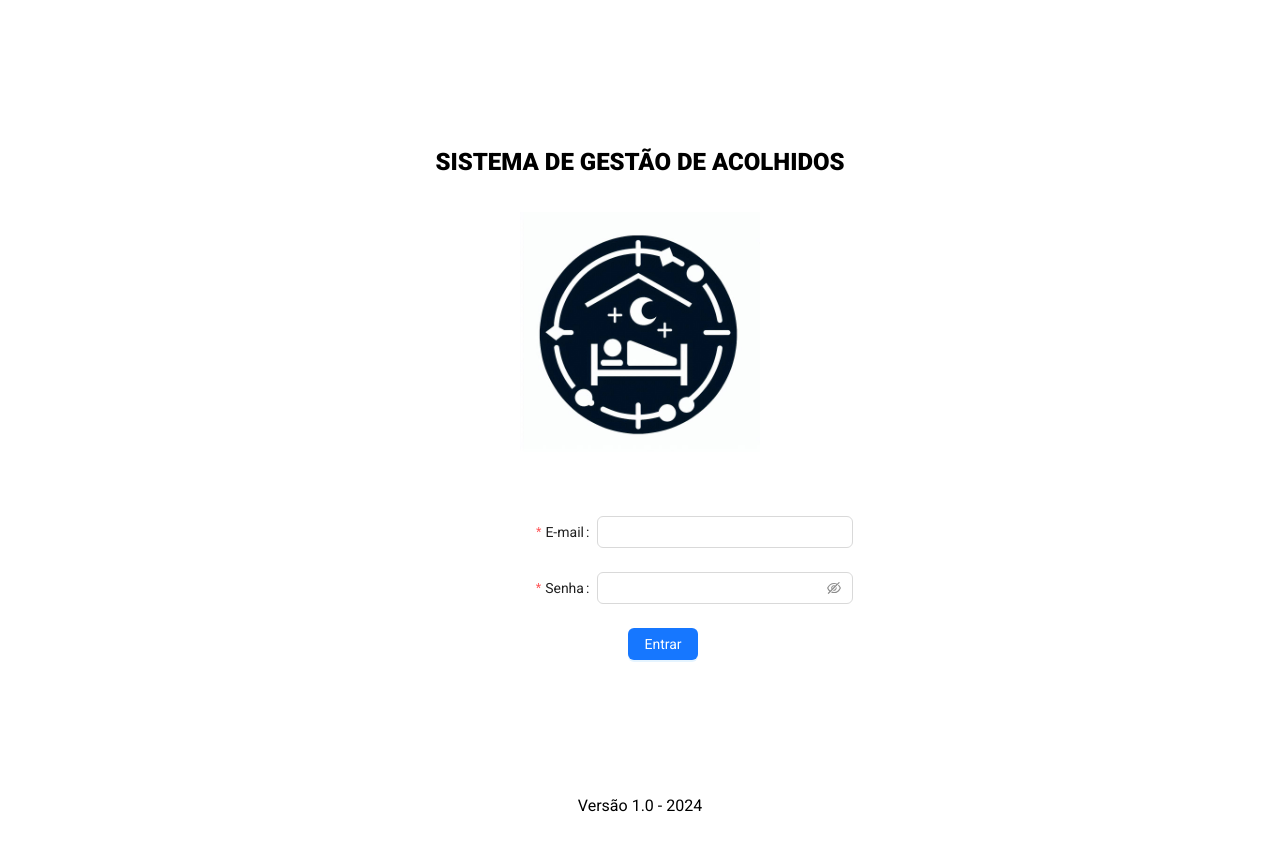
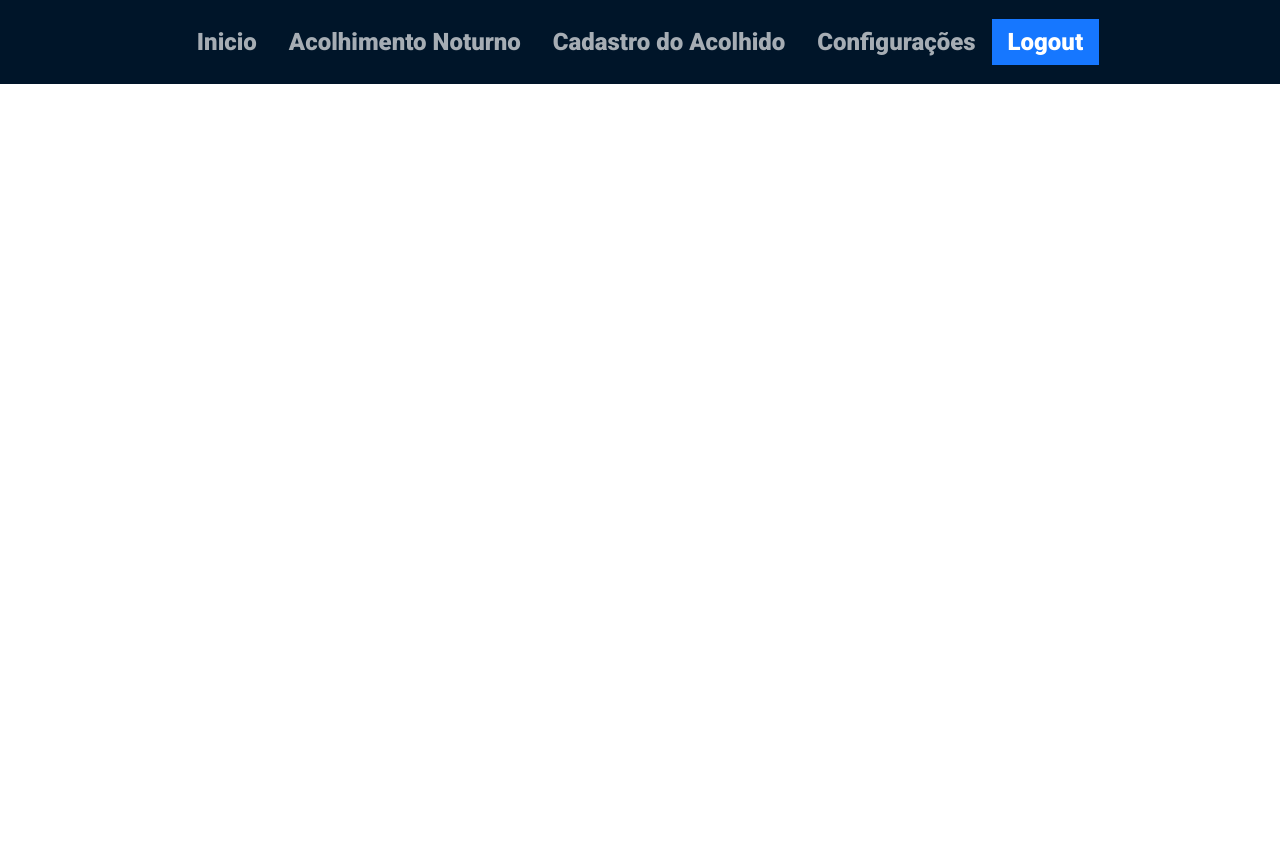
Before and after one commit to pistz/Projeto_Integrador_II, a React (Vite) app in the folder Frontend/gestao-acolhidos/: page /app in a window 1280 px wide. Shown: the top 850 px of the page. After the commit the page ends 800 px from the top, so only its background shows below. Built offline with nearby package versions, Linux system fonts and the light colour scheme.

Commit message:
basic structure

```diff
--- a/Frontend/gestao-acolhidos/index.html
+++ b/Frontend/gestao-acolhidos/index.html
@@ -2,6 +2,7 @@
 <html lang="pt-BR">
   <head>
     <meta charset="UTF-8" />
+    <link rel="icon" href='public/favicon.ico' />
     <link rel="preconnect" href="https://fonts.googleapis.com">
     <link rel="preconnect" href="https://fonts.gstatic.com" crossorigin>
     <link href="https://fonts.googleapis.com/css2?family=Roboto:ital,wght@0,100;0,300;0,400;0,500;0,700;0,900;1,100;1,300;1,400;1,500;1,700;1,900&display=swap" rel="stylesheet">
--- /dev/null
+++ b/Frontend/gestao-acolhidos/src/components/pages/Home/Home.tsx
@@ -0,0 +1,22 @@
+import React from 'react'
+import welcome from '../../../assets/logo1.jpeg'
+import { imgStyle, innerDivStyle, mainDivStyle } from './styles.ts'
+
+export const Home:React.FC = () =>{
+
+    return (
+        <>
+            <div style={mainDivStyle}>
+                <h1>
+                    Gestão de Acolhidos
+                </h1>
+                <div style={innerDivStyle}>
+                    <img style={imgStyle} src={welcome} alt="welcome"/>
+                </div>
+                <p>
+                    versão 1.0
+                </p>
+            </div>
+        </>
+    )
+}
--- /dev/null
+++ b/Frontend/gestao-acolhidos/src/components/pages/Home/styles.ts
@@ -0,0 +1,24 @@
+export const innerDivStyle:React.CSSProperties =  {
+    display: 'flex',
+    alignItems: 'center',
+    justifyContent: 'center',
+    alignContent: 'center',
+    marginTop: '2rem',
+    flexDirection:'column'
+}
+
+export const imgStyle:React.CSSProperties = {
+    width: '50%',
+    height: 'auto',
+    borderRadius:'100% 100%',
+    marginTop:'5rem'
+}
+
+export const mainDivStyle:React.CSSProperties = {
+    display: 'flex',
+    flexDirection:'column',
+    justifyContent:'center',
+    alignItems:'center',
+    margin:'0 auto',
+    height:'95vh'
+}
--- a/Frontend/gestao-acolhidos/src/components/pages/Login/Login.tsx
+++ b/Frontend/gestao-acolhidos/src/components/pages/Login/Login.tsx
@@ -3,34 +3,41 @@ import type { FormProps } from 'antd';
 import { Button, Form, Input } from 'antd';
 import {FieldType} from "./types.ts";
 import {
+    buttonsFormStyles,
+    formStyles,
     LoginButtonStyle,
-    LoginFormStyle,
+    LoginFormStyle, loginFormStyles,
     LoginH2Style,
-    LoginInputStyle,
     LoginSpanStyle,
     MainContainer
 } from "./styles.ts";
 import logo from '../../../assets/logo1.jpeg'
+import {NavigateFunction, useNavigate} from "react-router-dom";
+
+
+
+export const Login:React.FC = () => {
+    const navigate:NavigateFunction = useNavigate()
 
 
     const onFinish: FormProps<FieldType>['onFinish'] = (values) => {
         console.log('Success:', values);
+        navigate('/app/home')
+
     };
 
     const onFinishFailed: FormProps<FieldType>['onFinishFailed'] = (errorInfo) => {
         console.log('Failed:', errorInfo);
     };
 
-export const Login:React.FC = () => {
     return (
         <>
             <MainContainer>
-                <h2 style={LoginH2Style}>SISTEMA DE GESTÃO DE ACOLHIDOS</h2>
-                <img alt={"Logo"} src={logo} style={{width: '15rem', margin: '1rem 1rem'}}/>
+                <h2 style={LoginH2Style}>GESTÃO DE ACOLHIDOS</h2>
+                <img alt={"Logo"} src={logo} style={{width: '15rem', margin: '1rem 1rem', borderRadius:"100% 100%"}}/>
+                <div style={loginFormStyles}>
                 <Form
                     name="basic"
-                    labelCol={{span: 8}}
-                    wrapperCol={{span: 16}}
                     style={LoginFormStyle}
                     initialValues={{remember: true}}
                     onFinish={onFinish}
@@ -44,7 +51,7 @@ export const Login:React.FC = () => {
                     >
                         <Input
                             type="email"
-                            style={LoginInputStyle}
+                            style={formStyles}
                         />
                     </Form.Item>
 
@@ -54,16 +61,17 @@ export const Login:React.FC = () => {
                         rules={[{required: true, message: 'Coloque sua senha!'}]}
                     >
                         <Input.Password
-                            style={LoginInputStyle}
+                            style={formStyles}
                         />
                     </Form.Item>
 
-                    <Form.Item wrapperCol={{offset: 8, span: 16}}>
+                    <Form.Item style={buttonsFormStyles}>
                         <Button type="primary" htmlType="submit" style={LoginButtonStyle}>
                             Entrar
                         </Button>
                     </Form.Item>
                 </Form>
+                </div>
             <span style={LoginSpanStyle}>Versão 1.0 - {new Date().getFullYear()}</span>
             </MainContainer>
         </>
--- a/Frontend/gestao-acolhidos/src/components/pages/Login/styles.ts
+++ b/Frontend/gestao-acolhidos/src/components/pages/Login/styles.ts
@@ -16,9 +16,17 @@ export const LoginInputStyle:React.CSSProperties = {
     position:'relative',
     width:'16rem',
 }
+export const loginFormStyles:React.CSSProperties = {
+    display:'flex',
+    flexDirection:'column',
+    margin:'1rem 1rem',
+    position:'relative',
+    alignContent:'center',
+    justifyContent:'center'
+}
 
 export const LoginFormStyle:React.CSSProperties = {
-    maxWidth: 40 ,
+    maxWidth: 60 ,
     display:'flex',
     flexDirection:'column',
     alignItems:'center',
@@ -26,10 +34,27 @@ export const LoginFormStyle:React.CSSProperties = {
     margin:'3rem auto',
 }
 
+
+export const formStyles:React.CSSProperties = {
+    padding:'0 1rem',
+    height:'2rem',
+    width:'20rem',
+}
+
+export const buttonsFormStyles:React.CSSProperties = {
+    display:'flex',
+    flexDirection:"row",
+    alignItems:'center',
+    justifyContent:'center',
+    textAlign:'center',
+}
+
 export const LoginButtonStyle:React.CSSProperties = {
+    margin:'0.5rem 1rem',
+    height:'2rem',
     position:'relative',
-    alignSelf:'center',
-    justifySelf:'center'
+    width:'12rem',
+    backgroundColor:'#272B2A'
 }
 
 export const LoginH2Style:React.CSSProperties = {
--- /dev/null
+++ b/Frontend/gestao-acolhidos/src/components/shared/Layout/AppLayout.tsx
@@ -0,0 +1,49 @@
+import React from 'react';
+import {Layout, Menu} from "antd";
+import {NavigateFunction, useNavigate} from "react-router-dom";
+import {Router} from "../../../routes/Routes.tsx";
+
+interface IAppLayout {
+    children:React.ReactNode,
+    menu:Router[]
+}
+
+
+export const AppLayout:React.FC<IAppLayout> = ({children, menu}) => {
+    const navigate:NavigateFunction = useNavigate();
+
+    const menuItems = menu?.map((item: { label: string; }, index:number) =>({
+        key:index.toString(),
+        label:`${item?.label}`
+    }));
+
+    const handleRedirect = (pages:Router[], key:string) =>{
+        if(pages){
+            const index = Number(key);
+            navigate(`${pages[index]?.path}`);
+        }
+    }
+
+    const selectedLogout = (menu:Router[]):string[] =>{
+        return menu.map((value,index) => value.path === 'logout' ? index.toString() : '0')
+            .filter(e => e !== '0')
+    }
+
+    return (
+        <Layout >
+                <Menu
+                    triggerSubMenuAction={"click"}
+                    style={{fontWeight:'900', justifyContent:'center', fontSize:'x-large', padding:'1.2rem 0'}}
+                    selectable={false}
+                    selectedKeys={selectedLogout(menu)}
+                    mode={"horizontal"}
+                    theme={"dark"}
+                    items={menuItems}
+                    onClick={(e)=>{
+                        handleRedirect(menu, e.key);
+                    }}
+                />
+            {children}
+        </Layout>
+    );
+};
--- /dev/null
+++ b/Frontend/gestao-acolhidos/src/components/shared/Structure/Structure.tsx
@@ -0,0 +1,19 @@
+import React from 'react';
+// import {filteredRoutes} from "../../../routes/Routes.tsx";
+import {AppLayout} from "../Layout/AppLayout.tsx";
+import {Outlet} from "react-router-dom";
+import {routes} from "../../../routes/Routes.tsx";
+
+export const Structure:React.FC = () => {
+
+    //TODO - incluir context hook
+    // const filteredMenu = filteredRoutes(userRole);
+
+    return (
+        <>
+            <AppLayout menu={routes}>
+                <Outlet />
+            </AppLayout>
+        </>
+    );
+};
--- a/Frontend/gestao-acolhidos/src/routes/Routes.tsx
+++ b/Frontend/gestao-acolhidos/src/routes/Routes.tsx
@@ -1,16 +1,59 @@
 import React from 'react';
 import {BrowserRouter, Route, Routes} from "react-router-dom";
 import {Login} from "../components/pages/Login/Login.tsx";
+import {Home} from "../components/pages/Home/Home.tsx";
+import {Structure} from "../components/shared/Structure/Structure.tsx";
+import {Button} from "antd";
 
-// const routes = [
-//     {
-//         path:"home",
-//         element:<></>,
-//         role:['ADMIN', 'BOARD', 'SECRETARY']
-//     }
-// ];
+export type Router = {
+    label:string,
+    path:string,
+    element:React.ReactElement,
+    role:string[]
+}
+export const routes:Router[] = [
+    {
+        label:'Inicio',
+        path:"home",
+        element:<Home />,
+        role:['ADMIN', 'BOARD', 'SECRETARY']
+    },
+    {
+        label:'Acolhimento Noturno',
+        path:"reception",
+        element:<Home />,
+        role:['ADMIN', 'BOARD', 'SECRETARY']
+    },
+    {
+        label:'Cadastro do Acolhido',
+        path:"hosted",
+        element:<Home />,
+        role:['ADMIN', 'BOARD', 'SECRETARY']
+    },
+    {
+        label:'Configurações',
+        path:"config",
+        element:<Home />,
+        role:['ADMIN', 'BOARD', 'SECRETARY']
+    },
+    {
+        label:'Logout',
+        path:"logout",
+        element:<Button>Confirma?</Button>,
+        role:['ADMIN', 'BOARD', 'SECRETARY']
+    },
+];
+
+export function filteredRoutes(userRole:string):Router[]{
+    const filtered:Router[] = routes.filter((e) => e.role.includes(userRole));
+    return filtered;
+}
 
 export const RoutesReference:React.FC = () => {
+
+    // const ForbiddenAcces:React.FC =()=>{
+    //     return (<Navigate to='/' />)
+    // }
 
     return (
         <BrowserRouter>
@@ -18,6 +61,9 @@ export const RoutesReference:React.FC = () => {
                 <Route path={'/'} element={<Login />}/>
                 <Route path='*' element={<Login />} />
                 <Route path='/login' element={<Login />}/>
+                <Route path='/app' element={<Structure />}>
+                    {routes.map((_,index) => <Route path={routes[index].path} element={routes[index].element} key={index} />)}
+                </Route>
             </Routes>
         </BrowserRouter>
     )
```
Also changed, not shown: 2 other files (tests, documents, lock files or other folders). Lines whose indentation alone changed are shown as unchanged.
